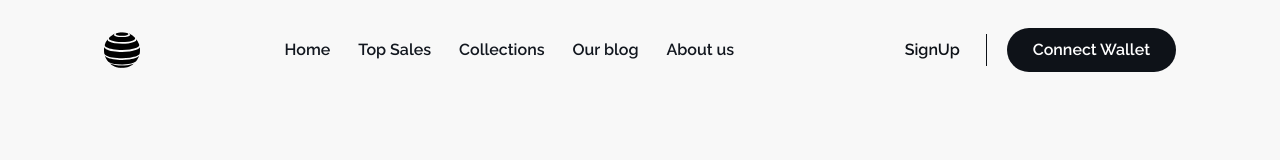
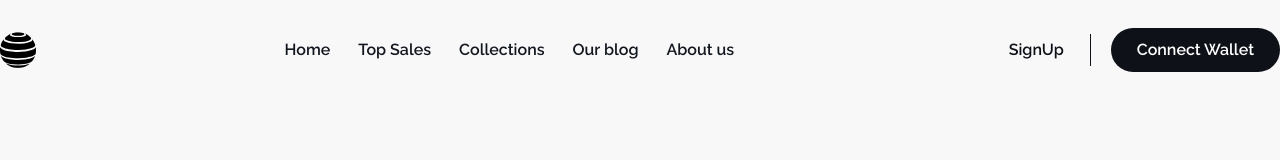
Before and after one commit to SergeCodeur/figma-to-code-ed2-week1, a React (Vite) app: page / in a window 1280 px wide. Shown: the top 160 px of the page. Built offline with nearby package versions, Linux system fonts and the light colour scheme.

Commit message:
feat : amélioration du responsive de la navbar

```diff
--- a/src/components/sections/Header.tsx
+++ b/src/components/sections/Header.tsx
@@ -36,16 +36,24 @@ const NavLinks = ({ isOpen }: { isOpen: boolean }) => {
   return (
     <nav
       className={` ${
-        isOpen ? "max-lg:translate-x-[0%]" : ""
-      } max-lg:absolute max-lg:w-full max-lg:h-dvh max-lg:bg-white max-lg:top-0 max-lg:left-0 max-lg:z-[3] max-lg:-translate-x-full transition-transform`}
+        isOpen ? "!translate-x-[0%]" : ""
+      } max-lg:absolute max-lg:w-[492px] max-sm:w-[346px] max-lg:h-screen max-lg:bg-stone-500 max-lg:top-0 max-lg:right-0 max-lg:z-[4] max-lg:translate-x-full transition-transform duration-300 ease-linear`}
     >
-      <ul className="lg:inline-flex flex max-lg:flex-col items-start gap-7 text-neutral-700 font-semibold max-lg:translate-y-[43%] p-[30px]">
+      <ul className="lg:inline-flex flex max-lg:flex-col items-start gap-7 text-neutral-700 font-semibold max-lg:translate-y-[22%] p-[30px] max-sm:pl-10">
         {links.map((link, index) => (
           <li key={index}>
             <a href={link.href}>{link.label}</a>
           </li>
         ))}
       </ul>
+      {isOpen && (
+        <>
+          {/* Vertical line left */}
+          <span className="absolute top-0 max-lg:right-[31px] w-[1px] h-full bg-neutral-50 z-[2] max-sm:right-[19px]"></span>
+          {/* Vertical line bottom */}
+          <span className="absolute left-0 h-[1px] w-full bg-neutral-50 z-[2] bottom-12"></span>
+        </>
+      )}
     </nav>
   );
 };
@@ -55,13 +63,13 @@ const ActionButtons = ({ isOpen }: { isOpen: boolean }) => {
   return (
     <span
       className={`${
-        isOpen ? "!translate-x-[0] max-lg:pointer-events-auto" : ""
-      } inline-flex gap-5 items-center max-lg:absolute z-[3] max-lg:translate-y-[461px] max-lg:-translate-x-[150%] transition-transform max-lg:pointer-events-none`}
+        isOpen ? "!translate-x-[0%] max-lg:pointer-events-auto" : ""
+      } inline-flex gap-5 items-center max-lg:absolute z-[4] max-lg:translate-y-[360px] max-lg:translate-x-[150%] max-lg:right-[22%] max-sm:right-[6%] transition-transform duration-300 ease-linear max-lg:pointer-events-none`}
     >
-      <button className="border-r px-[26px] h-8 font-semibold text-neutral-800 border-neutral-800">
+      <button className="border-r px-[26px] max-sm:px-5 text-base max-sm:text-sm h-8 font-semibold text-neutral-800 border-neutral-800">
         SignUp
       </button>
-      <button className="bg-neutral-800 text-white font-semibold px-[26px] py-2.5 rounded-[42px] text-base">
+      <button className="bg-neutral-800 text-white font-semibold px-[26px] max-sm:px-5 py-2.5 rounded-[42px] text-base max-sm:text-sm">
         Connect Wallet
       </button>
     </span>
@@ -92,8 +100,8 @@ const Header = () => {
   const [menuIsOpen, setMenuIsOpen] = useState<boolean>(false);
 
   return (
-    <header className="container pt-3">
-      <div className="flex justify-between items-center h-[76px]">
+    <header className="pt-3">
+      <div className="flex justify-between items-center h-[76px] max-lg:h-[52px]">
         <a href="/">
           <img src={logo} alt="logo" />
         </a>
@@ -104,6 +112,8 @@ const Header = () => {
           toggleMenu={() => setMenuIsOpen(!menuIsOpen)}
         />
       </div>
+      {/* Show overlay when menu is open */}
+      {menuIsOpen && <div className="fixed inset-0 bg-black/25 z-[3]"></div>}
     </header>
   );
 };
```
